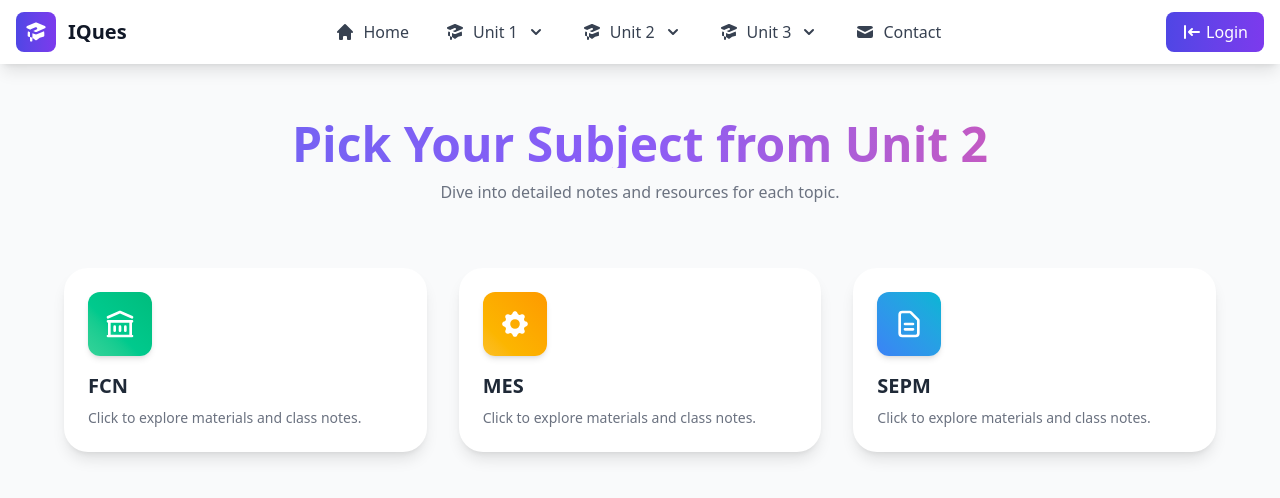
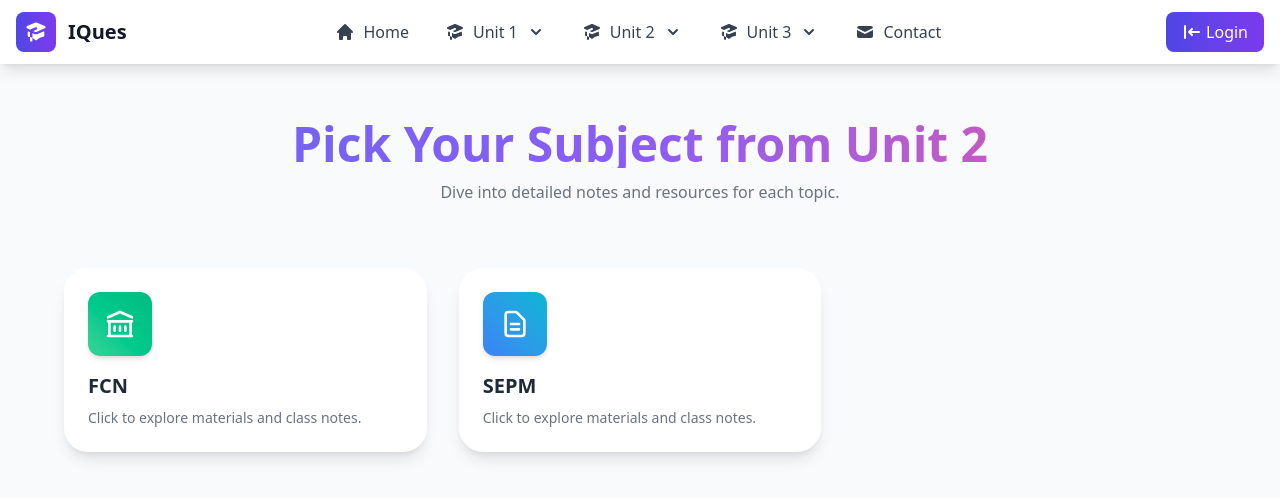
Before and after one commit to NITHINKR06/ImpoortantQuestions, a Next.js app: page /unit2 in a window 1280 px wide. Shown: the top 498 px of the page. Built offline with nearby package versions, Linux system fonts and the light colour scheme.

Commit message:
Pushing updated code to github ..

```diff
--- a/src/app/unit1/page.jsx
+++ b/src/app/unit1/page.jsx
@@ -13,7 +13,7 @@ import { motion } from 'framer-motion';
 const subjectIcons = {
   // Maths: { icon: HiOutlineChartBar, color: 'bg-gradient-to-tr from-indigo-500 to-purple-500' },
   FCN: { icon: HiOutlineLibrary, color: 'bg-gradient-to-tr from-green-400 to-emerald-500' },
-  MES: { icon: HiCog, color: 'bg-gradient-to-tr from-yellow-400 to-amber-500' },
+  // MES: { icon: HiCog, color: 'bg-gradient-to-tr from-yellow-400 to-amber-500' },
   // DAA: { icon: HiOutlineCode, color: 'bg-gradient-to-tr from-pink-500 to-rose-500' },
   SEPM: { icon: HiOutlineDocumentText, color: 'bg-gradient-to-tr from-blue-500 to-cyan-500' }
 };
--- a/src/app/unit2/page.jsx
+++ b/src/app/unit2/page.jsx
@@ -13,7 +13,7 @@ import { motion } from 'framer-motion';
 const subjectIcons = {
   // Maths: { icon: HiOutlineChartBar, color: 'bg-gradient-to-tr from-indigo-500 to-purple-500' },
   FCN: { icon: HiOutlineLibrary, color: 'bg-gradient-to-tr from-green-400 to-emerald-500' },
-  MES: { icon: HiCog, color: 'bg-gradient-to-tr from-yellow-400 to-amber-500' },
+  // MES: { icon: HiCog, color: 'bg-gradient-to-tr from-yellow-400 to-amber-500' },
   // DAA: { icon: HiOutlineCode, color: 'bg-gradient-to-tr from-pink-500 to-rose-500' },
   SEPM: { icon: HiOutlineDocumentText, color: 'bg-gradient-to-tr from-blue-500 to-cyan-500' }
 };
--- a/src/app/unit3/page.jsx
+++ b/src/app/unit3/page.jsx
@@ -13,7 +13,7 @@ import { motion } from 'framer-motion';
 const subjectIcons = {
   // Maths: { icon: HiOutlineChartBar, color: 'bg-gradient-to-tr from-indigo-500 to-purple-500' },
   FCN: { icon: HiOutlineLibrary, color: 'bg-gradient-to-tr from-green-400 to-emerald-500' },
-  MES: { icon: HiCog, color: 'bg-gradient-to-tr from-yellow-400 to-amber-500' },
+  // MES: { icon: HiCog, color: 'bg-gradient-to-tr from-yellow-400 to-amber-500' },
   // DAA: { icon: HiOutlineCode, color: 'bg-gradient-to-tr from-pink-500 to-rose-500' },
   SEPM: { icon: HiOutlineDocumentText, color: 'bg-gradient-to-tr from-blue-500 to-cyan-500' }
 };
--- a/src/components/Navbar.jsx
+++ b/src/components/Navbar.jsx
@@ -109,7 +109,7 @@ const Navbar = () => {
       dropdown: [
         // { name: 'Maths', href: '/unit1/maths', icon: subjectIcons.Maths },
         { name: 'FCN',   href: '/unit1/fcn',   icon: subjectIcons.FCN },
-        { name: 'MES',   href: '/unit1/mes',   icon: subjectIcons.MES },
+        // { name: 'MES',   href: '/unit1/mes',   icon: subjectIcons.MES },
         // { name: 'DAA',   href: '/unit1/daa',   icon: subjectIcons.DAA },
         { name: 'SEPM',  href: '/unit1/sepm',  icon: subjectIcons.SEPM },
       ]
@@ -120,7 +120,7 @@ const Navbar = () => {
       dropdown: [
         // { name: 'Maths', href: '/unit2/maths', icon: subjectIcons.Maths },
         { name: 'FCN',   href: '/unit2/fcn',   icon: subjectIcons.FCN },
-        { name: 'MES',   href: '/unit2/mes',   icon: subjectIcons.MES },
+        // { name: 'MES',   href: '/unit2/mes',   icon: subjectIcons.MES },
         // { name: 'DAA',   href: '/unit2/daa',   icon: subjectIcons.DAA },
         { name: 'SEPM',  href: '/unit2/sepm',  icon: subjectIcons.SEPM },
       ]
@@ -131,7 +131,7 @@ const Navbar = () => {
       dropdown: [
         // { name: 'Maths', href: '/unit3/maths', icon: subjectIcons.Maths },
         { name: 'FCN',   href: '/unit3/fcn',   icon: subjectIcons.FCN },
-        { name: 'MES',   href: '/unit3/mes',   icon: subjectIcons.MES },
+        // { name: 'MES',   href: '/unit3/mes',   icon: subjectIcons.MES },
         // { name: 'DAA',   href: '/unit3/daa',   icon: subjectIcons.DAA },
         { name: 'SEPM',  href: '/unit3/sepm',  icon: subjectIcons.SEPM },
       ]
--- a/src/config/authorizedUsers.js
+++ b/src/config/authorizedUsers.js
@@ -9,6 +9,7 @@ const authorizedUsers = [
   'srujan',
   'balaji',
   'pratheek',
+  '',
   // Add more authorized users as needed
 ];
 
```
